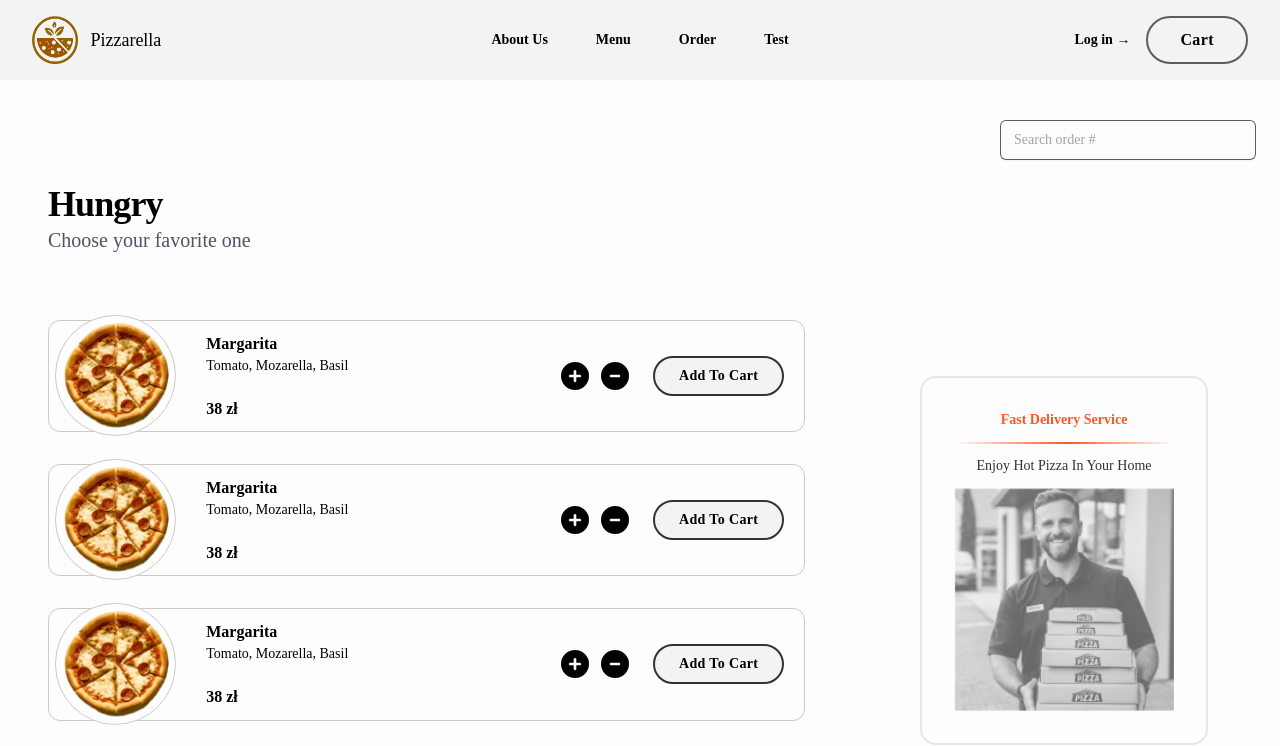
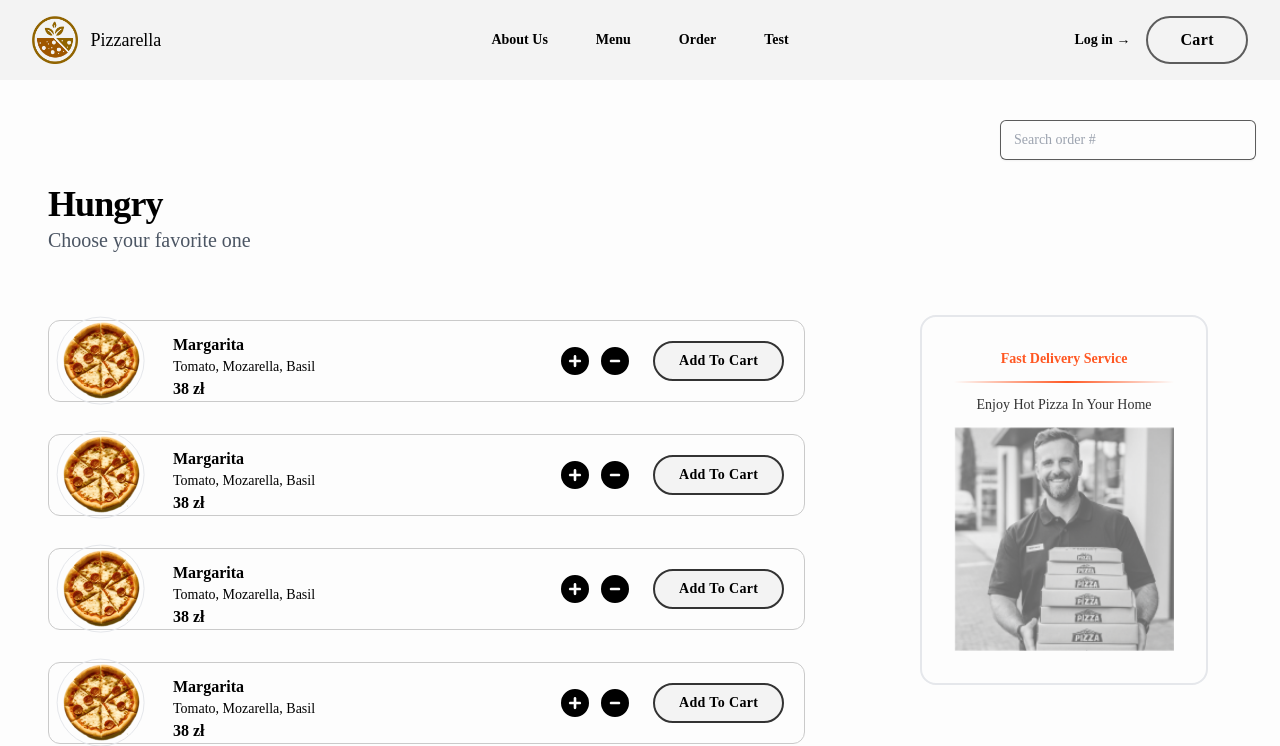
Before and after one commit to gregsypek/pizzarella, a React (Vite) app: page /menu in a window 1280 px wide. Shown: the top 746 px of the page. Built offline with nearby package versions, Linux system fonts and the light colour scheme; a web font is replaced by a local one.

Commit message:
Fix MenuItem

```diff
--- a/src/features/menu/MenuItem.jsx
+++ b/src/features/menu/MenuItem.jsx
@@ -4,16 +4,17 @@ import Button from "../../ui/Button";
 function MenuItem() {
   return (
     // <div className=" h-full  w-full  ">
-    <div className=" relative flex h-auto  w-auto rounded-xl border border-bg300 bg-opacity-50 text-text100  sm:text-sm sm:leading-6">
+    <div className=" relative rounded-xl border border-bg300 bg-opacity-50 text-text100  sm:text-sm sm:leading-6">
       <img
         src={pizza1}
         alt="small pizza"
         className=" absolute left-2  top-2 z-50 my-0 hidden  aspect-square h-full  sm:inset-0 sm:left-3 sm:my-auto sm:block "
       />
-      <div className="text w-full  text-black">
-        <div className="flex h-full justify-start gap-4 px-3 md:gap-6">
-          <div className=" hidden aspect-square h-[110%] w-auto -translate-x-[5%] -translate-y-[5%] rounded-full border border-bg300 bg-bg100 sm:block sm:w-32  md:w-40  "></div>
-          <div className="mr-auto flex h-full w-1/3 flex-col justify-around sm:w-2/3 ">
+      <div className=" relative  h-full w-full flex-wrap text-black sm:h-[80px]">
+        <div className="flex h-full flex-col justify-start gap-4 px-3 sm:flex-row md:gap-6">
+          <div className="absolute  hidden aspect-square h-[110%] w-auto  -translate-x-[5%] -translate-y-[5%] rounded-full border  sm:block  "></div>
+          <div className="mr-auto flex h-full w-full  flex-col justify-around sm:w-2/3 ">
+            <div className=" flex flex-row justify-between   p-3 sm:ml-[100px] sm:flex-col">
               <div>
                 <p className=" text-sm font-bold md:text-base">Margarita</p>
 
@@ -23,9 +24,13 @@ function MenuItem() {
               </div>
               <p className="text-sm font-semibold md:text-base">38 zł</p>
             </div>
-          <div className="min-w-fit  self-center sm:w-1/3">
-            <div className="flex  flex-col justify-end gap-2   p-2  md:gap-6  lg:flex-row">
-              <div className="flex justify-center gap-3 align-middle sm:items-center">
+          </div>
+          <div className=" min-w-fit self-end  sm:w-1/3  sm:self-center ">
+            <div
+              className="flex  justify-end gap-3   p-2
+             lg:gap-6"
+            >
+              <div className="flex items-center justify-center gap-3 align-middle">
                 <svg
                   xmlns="http://www.w3.org/2000/svg"
                   height="2em"
@@ -44,7 +49,9 @@ function MenuItem() {
                   <path d="M256 512A256 256 0 1 0 256 0a256 256 0 1 0 0 512zM184 232H328c13.3 0 24 10.7 24 24s-10.7 24-24 24H184c-13.3 0-24-10.7-24-24s10.7-24 24-24z" />
                 </svg>
               </div>
+              <div className="flex justify-center">
                 <Button type="smallGray">Add To Cart</Button>
+              </div>
             </div>
           </div>
         </div>
```
Lines whose indentation alone changed are shown as unchanged.
